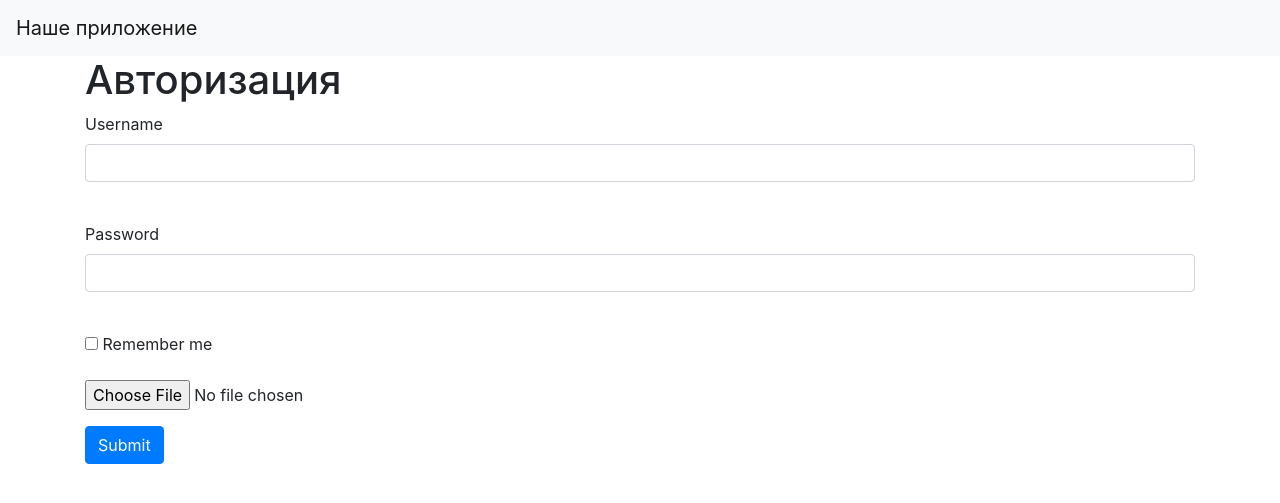
After one commit to roman-shein/web_yandex, a Flask app: template MARS2/templates/login.html in a window 1280 px wide. The commit adds this page. Shown: the top 503 px of the page. Run offline with Flask 3, Linux system fonts and the light colour scheme; the template is opened without the code that fills it: most values are stand-ins (such as "Sample title", 1, 10 or a date in 2020); form fields are guessed from the names that the template uses; some libraries are stand-ins or nearby versions.

Commit message:
Mars2.3.1

```diff
--- a/MARS2/main.py
+++ b/MARS2/main.py
@@ -1,6 +1,8 @@
-from flask import Flask, render_template
+from flask import Flask, render_template, redirect
+from loginform import LoginForm
 
 app = Flask(__name__)
+app.config['SECRET_KEY'] = 'yandexlyceum_secret_key'
 
 
 @app.route('/')
@@ -26,5 +28,15 @@ def list_prof(mark):
     return render_template("list_prof.html", mark=mark, list_prof=li_prof)
 
 
+@app.route('/login', methods=['GET', 'POST'])
+def login():
+    form = LoginForm()
+    if form.validate_on_submit():
+        return redirect('/')
+    return render_template('login.html', title='Авторизация', form=form)
+
+
+
+
 if __name__ == "__main__":
     app.run(port=8080, host='127.0.0.1')
--- a/MARS2/templates/base.html
+++ b/MARS2/templates/base.html
@@ -1,13 +1,22 @@
-<!DOCTYPE html>
+<!doctype html>
 <html lang="en">
 <head>
-    <meta charset="UTF-8">
+    <meta charset="utf-8">
+    <meta name="viewport" content="width=device-width, initial-scale=1, shrink-to-fit=no">
+    <link rel="stylesheet"
+          href="https://stackpath.bootstrapcdn.com/bootstrap/4.4.1/css/bootstrap.min.css"
+          integrity="sha384-Vkoo8x4CGsO3+Hhxv8T/Q5PaXtkKtu6ug5TOeNV6gBiFeWPGFN9MuhOf23Q9Ifjh"
+          crossorigin="anonymous">
     <title>{{ Title }}</title>
 </head>
 <body>
-  <h1>Миссия Колонизация Марса</h1>
-  <h4>И на Марсе будут яблони цвести!</h4>
-  {% block content %}
-  {% endblock %}
+<header>
+    <nav class="navbar navbar-light bg-light">
+        <a class="navbar-brand" href="#">Наше приложение</a>
+    </nav>
+</header>
+<!-- Begin page content -->
+<main role="main" class="container">
+    {% block content %}{% endblock %}
+</main>
 </body>
-</html>
--- /dev/null
+++ b/MARS2/templates/login.html
@@ -0,0 +1,29 @@
+{% extends "base.html" %}
+
+{% block content %}
+<h1>Авторизация</h1>
+<form action="" method="post" novalidate>
+    {{ form.hidden_tag() }}
+    <p>
+        {{ form.username.label }}<br>
+        {{ form.username(class="form-control") }}<br>
+        {% for error in form.username.errors %}
+    <div class="alert alert-danger" role="alert">
+        {{ error }}
+    </div>
+    {% endfor %}
+    </p>
+    <p>
+        {{ form.password.label }}<br>
+        {{ form.password(class="form-control", type="password") }}<br>
+        {% for error in form.password.errors %}
+    <div class="alert alert-danger" role="alert">
+        {{ error }}
+    </div>
+    {% endfor %}
+    </p>
+    <p>{{ form.remember_me() }} {{ form.remember_me.label }}</p>
+    <p>{{ form.file() }}</p>
+    <p>{{ form.submit(type="submit", class="btn btn-primary") }}</p>
+</form>
+{% endblock %}
```
